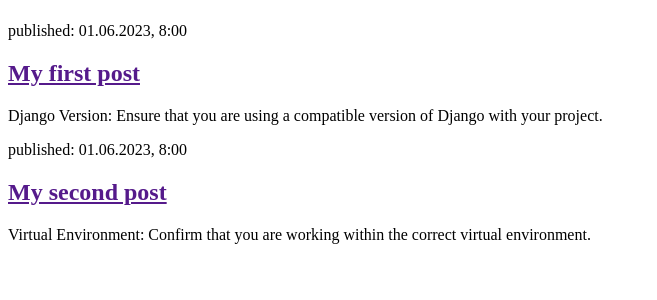
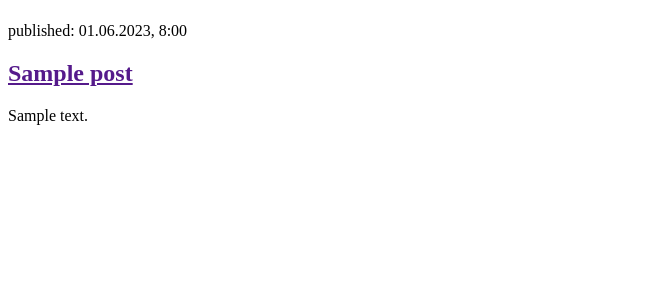
Before and after one commit to queentifee/blogg, a Django app: page / in a window 1280 px wide. Shown: the part 58-358 px from the top of the page, without its empty margins (0-657 px from the left). Run offline with Django 3.2, Linux system fonts and the light colour scheme; tables that the repository leaves empty hold one stand-in row (values such as "Sample post").

Commit message:
Modified templates to display posts from database.

```diff
--- a/blog/templates/blog/post_list.html
+++ b/blog/templates/blog/post_list.html
@@ -8,16 +8,13 @@
             <h1><a href="/">Queen's blog</a></h1>
         </header>
 
+        {% for post in posts %}
         <article>
             <time>published: 01.06.2023, 8:00</time>
-            <h2><a href="">My first post</a></h2>
-            <p>Django Version: Ensure that you are using a compatible version of Django with your project.
+            <h2><a href="">{{ post.title }}</a></h2>
+            <p>{{ post.text|linebreaksbr }}</p>
         </article>
+        {% endfor %}
 
-        </article>
-            <time>published: 01.06.2023, 8:00</time>
-            <h2><a href="">My second post</a></h2>
-            <p>Virtual Environment: Confirm that you are working within the correct virtual environment.
-        </article>
    </body>
 </html>
--- a/blog/views.py
+++ b/blog/views.py
@@ -1,5 +1,7 @@
 from django.shortcuts import render
-
+from django.utils import timezone
+from .models import Post
 #create your view here
 def post_list(request):
-    return render(request, 'blog/post_list.html' , {})
+    posts = Post.objects.filter(published_date__lte=timezone.now()).order_by('published_date')
+    return render(request, 'blog/post_list.html' , {'posts': posts})
```
